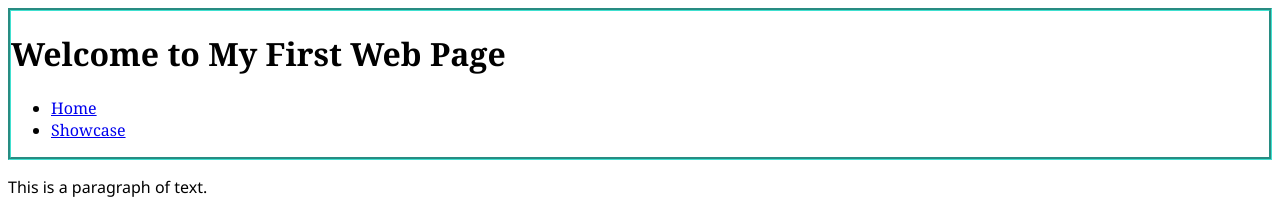
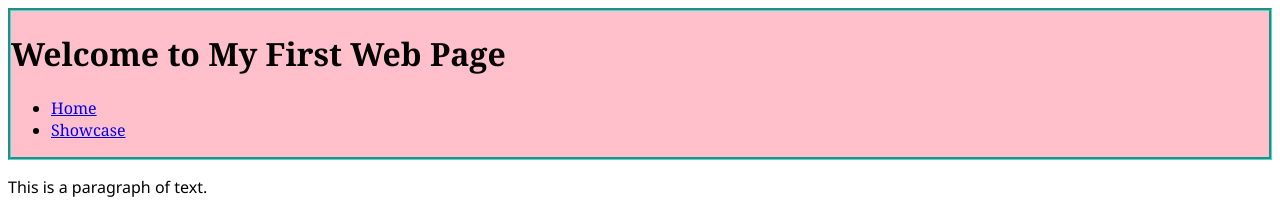
Before and after one commit to Lifeislove-loveisart/Lifeislove-loveisart.github.io, a plain HTML site: page index.html in a window 1280 px wide. Shown: the top 210 px of the page. Drawn offline with Linux system fonts and the light colour scheme.

Commit message:
Update styles.css

```diff
--- a/css/styles.css
+++ b/css/styles.css
@@ -6,4 +6,4 @@ header {
     border-color: turquoise;
     border-width: 3px;
     border-style: groove;
-}
+    background-color: pink
```
